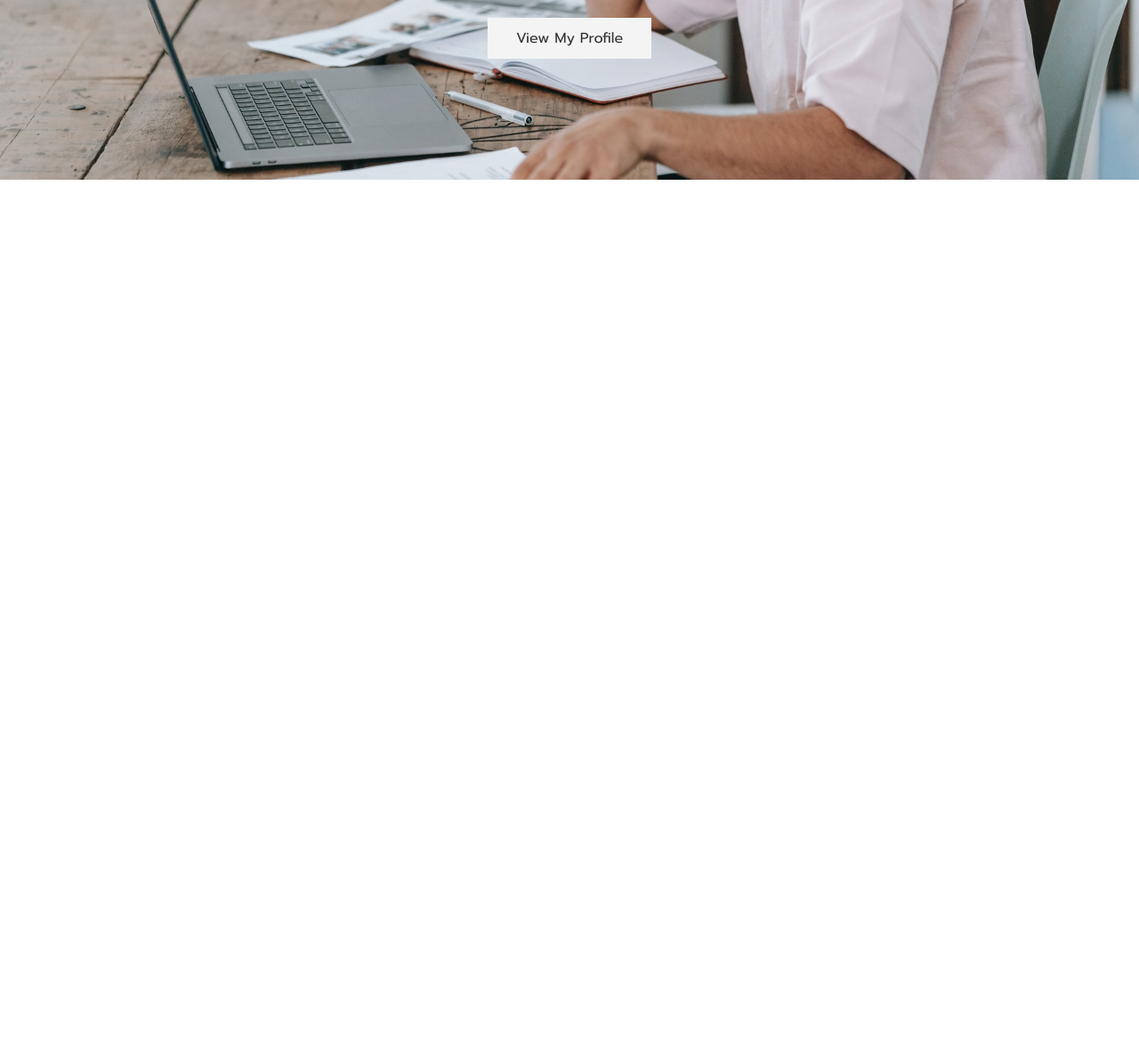
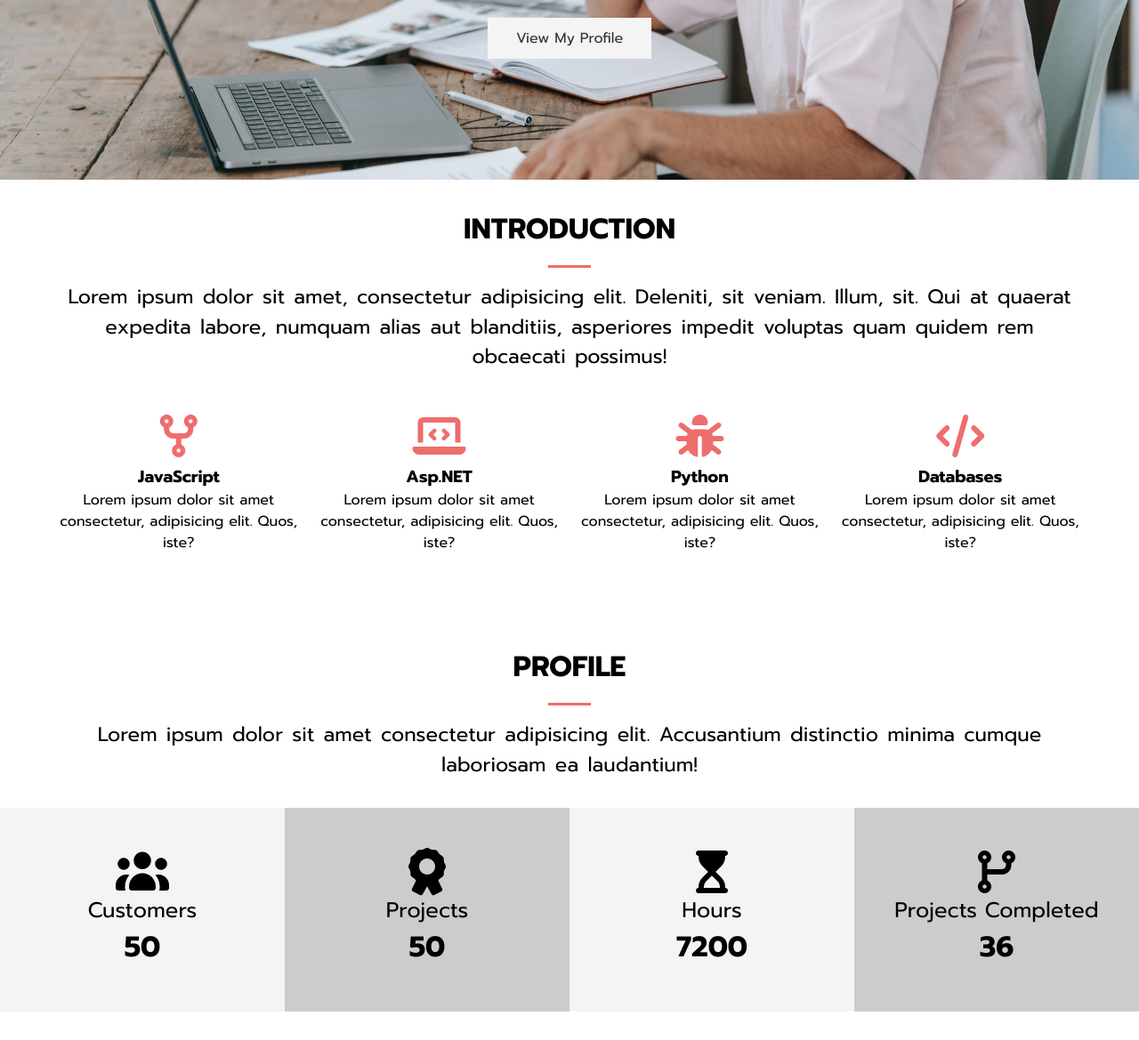
Before and after one commit to emirOksuz180/Freelancer-Project, a website: page public/index.html in a window 1280 px wide. Shown: the part 598-1767 px from the top of the page at 89% size. Before the commit the page ends 800 px from the top, so only its background shows below. Drawn offline with nearby package versions, Linux system fonts and the light colour scheme.

Commit message:
Complete intro and profiles sections

```diff
--- a/public/index.html
+++ b/public/index.html
@@ -5,13 +5,13 @@
   <meta name="viewport" content="width=device-width, initial-scale=1.0">
   <title>Document</title>
   <link href="https://fonts.googleapis.com/css2?family=Prompt:ital,wght@0,100;0,200;0,300;0,400;0,500;0,600;0,700;0,800;0,900;1,100;1,200;1,300;1,400;1,500;1,600;1,700;1,800;1,900&display=swap" rel="stylesheet">
+  <link rel="stylesheet" href="https://cdnjs.cloudflare.com/ajax/libs/font-awesome/7.0.0/css/all.min.css" integrity="sha512-DxV+EoADOkOygM4IR9yXP8Sb2qwgidEmeqAEmDKIOfPRQZOWbXCzLC6vjbZyy0vPisbH2SyW27+ddLVCN+OMzQ==" crossorigin="anonymous" referrerpolicy="no-referrer" />
   <link rel="stylesheet"href="https://cdnjs.cloudflare.com/ajax/libs/animate.css/4.1.1/animate.min.css"/>
   <link rel="stylesheet" href="css/main.css">
 </head>
 <body>
 
   <!-- header -->
-
   <header id="header__home">
     <div class="container">
       <nav class="main-nav">
@@ -35,6 +35,88 @@
     </div>
   </header>
 
+  <!-- section a -->
+  <section id="home__a" class="text-center py-2">
+    <div class="container">
+      <h2 class="section-title">Introduction</h2>
+      <div class="border-bottom"></div>
+      <p class="lead">
+        Lorem ipsum dolor sit amet, consectetur adipisicing elit. Deleniti, sit veniam. Illum, sit. Qui at quaerat expedita labore, numquam alias aut blanditiis, asperiores impedit voluptas quam quidem rem obcaecati possimus!
+      </p>
+      <div class="skills my-3">
+        <div>
+          <i class="fa-solid fa-code-fork fa-3x"></i>
+          <h3>JavaScript</h3>
+          <p>Lorem ipsum dolor sit amet consectetur, adipisicing elit. Quos, iste?</p>
+        </div>
+
+        <div>
+          <i class="fa-solid fa-laptop-code fa-3x"></i>
+          <h3>Asp.NET</h3>
+          <p>Lorem ipsum dolor sit amet consectetur, adipisicing elit. Quos, iste?</p>
+        </div>
+
+        <div>
+          <i class="fa-solid fa-bug fa-3x"></i>
+          <h3>Python</h3>
+          <p>Lorem ipsum dolor sit amet consectetur, adipisicing elit. Quos, iste?</p>
+        </div>
+
+        <div>
+          <i class="fa-solid fa-code fa-3x"></i>
+          <h3>Databases</h3>
+          <p>Lorem ipsum dolor sit amet consectetur, adipisicing elit. Quos, iste?</p>
+        </div>
+      </div>
+    </div>
+  </section>
+
+
+  <!-- section b -->
+
+  <section id="home__b" class="text-center py-2">
+    <div class="container">
+      <h2 class="section-title">Profile</h2>
+      <div class="border-bottom"></div>
+      <p class="lead">
+        Lorem ipsum dolor sit amet consectetur adipisicing elit. Accusantium distinctio minima cumque laboriosam ea laudantium!
+      </p>
+    </div>
+    <div class="profile">
+      <div>
+        <ul>
+          <li><i class="fas fa-users fa-3x"></i></li>
+          <li class="title">Customers</li>
+          <li class="number">50</li>
+        </ul>
+      </div>
+
+      <div>
+        <ul>
+          <li><i class="fas fa-award fa-3x"></i></li>
+          <li class="title">Projects</li>
+          <li class="number">50</li>
+        </ul>
+      </div>
+
+      <div>
+        <ul>
+          <li><i class="fas fa-hourglass-start fa-3x"></i></li>
+          <li class="title">Hours</li>
+          <li class="number">7200</li>
+        </ul>
+      </div>
+
+      <div>
+        <ul>
+          <li><i class="fas fa-code-branch fa-3x"></i></li>
+          <li class="title">Projects Completed</li>
+          <li class="number">36</li>
+        </ul>
+      </div>
+    </div>
+  </section>
+
   <script src="js/jquery.min.js"></script>
   <script src="js/type-writer.js"></script>
 
--- a/scss/_home.scss
+++ b/scss/_home.scss
@@ -0,0 +1,53 @@
+@use "variables";
+
+#home {
+  //home section a
+
+  &__a {
+    .skills {
+      display: grid;
+      grid-template-columns: repeat(4 , 1fr);
+      gap: 1rem;
+      margin-bottom: 2.5rem;
+    }
+
+    i {
+      color: variables.$primary-color;
+      padding-bottom: .5rem;
+    }
+  }
+
+  //home seciton b
+
+  &__b {
+    .profile {
+      display: grid;
+      grid-template-columns: repeat(4 , 1fr);
+
+      li {
+        &.title {
+          font-size: 1.5rem;
+        }
+
+        &.number {
+          font-size: 2rem;
+          font-weight: bold;
+        }
+      }
+
+      div {
+        padding: 3rem 0;
+
+        &:nth-child(odd) {
+          background-color: variables.$light-color;
+        }
+
+        &:nth-child(even) {
+          background-color: variables.$medium-color;
+        }
+      }
+
+    }
+  }
+
+}
--- a/scss/_utilities.scss
+++ b/scss/_utilities.scss
@@ -83,3 +83,27 @@ input[class^='btn-']:hover {
         margin: 4rem 0;
     }
 }
+
+.text-center {
+  text-align: center;
+}
+
+.section-title {
+  font-size: 2rem;
+  padding-bottom: 1rem;
+  text-align: center;
+  text-transform: uppercase;
+}
+
+.border-bottom {
+  height: 3px;
+  width: 3rem;
+  background-color: variables.$primary-color;
+  margin: 0 auto 1rem auto;
+}
+
+.lead {
+  font-size: 1.4rem;
+  margin-bottom: 2rem;
+  word-spacing: 2px;
+}
```
Also changed, not shown: public/css/main.css, 1 other file.
